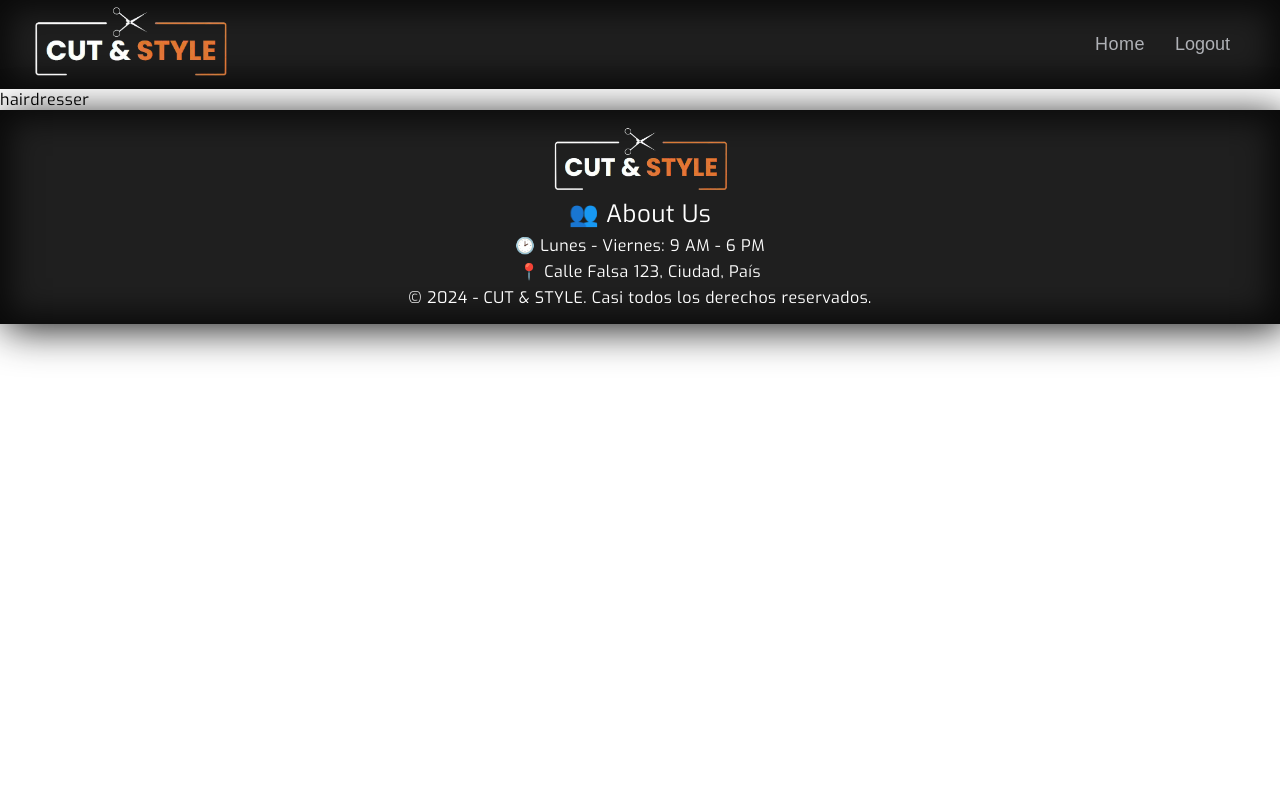
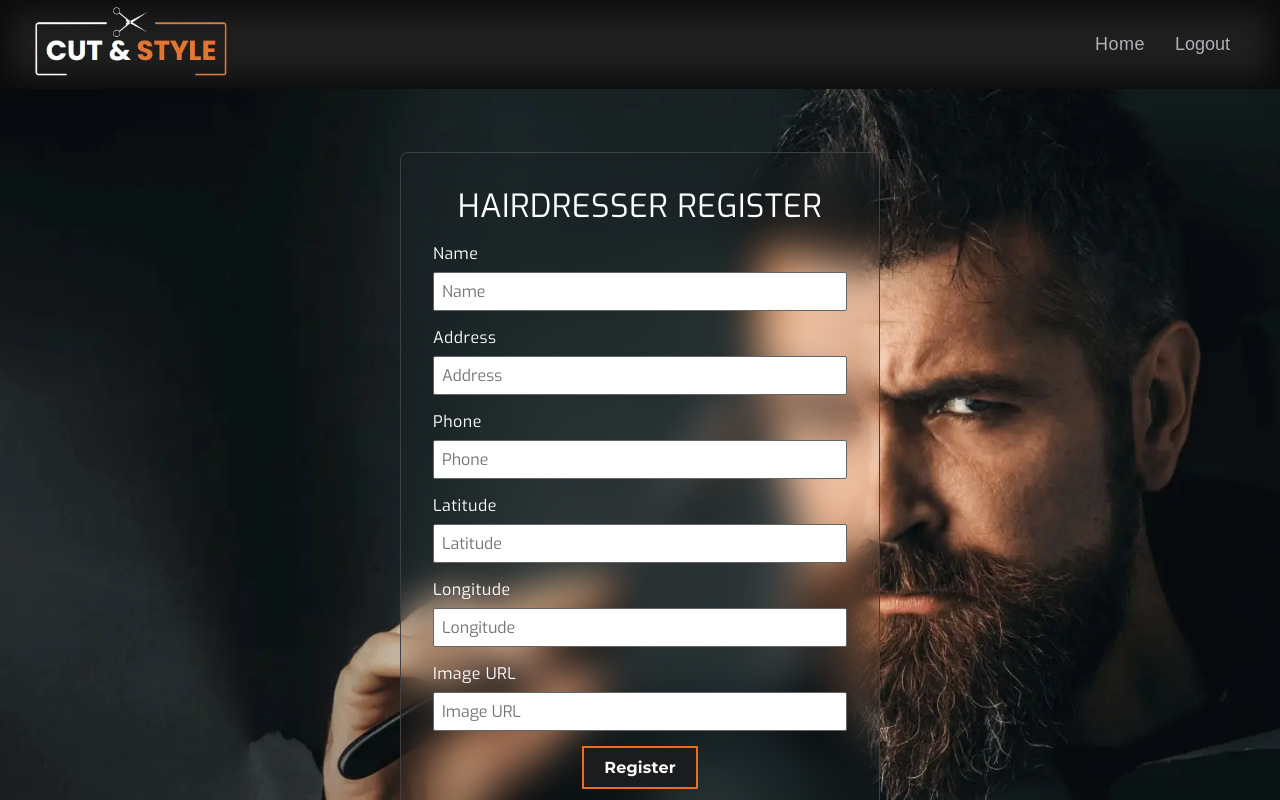
Before and after one commit to FraNkoRasia/CUT-STYLE, a React (Vite) app in the folder frontend/: page /hairdresser in a window 1280 px wide. Shown: the top 800 px of the page. Built offline with nearby package versions, Linux system fonts and the light colour scheme; sample sign-in values are in the browser's storage.

Commit message:
agrego formulario Hairdresser

```diff
--- a/frontend/src/Components/Formularios/Hairdresser.jsx
+++ b/frontend/src/Components/Formularios/Hairdresser.jsx
@@ -1,7 +1,153 @@
-import React from 'react'
+import React, { useState } from 'react';
+import axios from 'axios';
+import toast, { Toaster } from 'react-hot-toast';
+import Boton from '../Boton/Boton';
+import "../Formularios/Formulario.css";
 
-export default function Hairdresser() {
+const Hairdresser = () => {
+  const [formData, setFormData] = useState({
+    name: "",
+    address: "",
+    phone: "",
+    latitude: "",
+    longitude: "",
+    img: "",
+  });
+
+  // Maneja los cambios en los campos del formulario
+  const handleChange = (e) => {
+    const { name, value, type, checked } = e.target;
+
+    setFormData((prevData) => ({
+      ...prevData,
+      [name]: type === "checkbox"
+        ? checked
+        : (name === "latitude" || name === "longitude")
+          ? value !== "" ? parseFloat(value) : "" // Solo parsear si no está vacío
+          : value,
+    }));
+  };
+
+  // Envía los datos del formulario al backend
+  const handleSubmit = async (e) => {
+    e.preventDefault();
+
+    const token = sessionStorage.getItem('token'); // Obtiene el token del almacenamiento
+    if (!formData.latitude || isNaN(formData.latitude) || !formData.longitude || isNaN(formData.longitude)) {
+      toast.error("Por favor ingresa coordenadas válidas para latitud y longitud.");
+      return;
+    }
+    if (!token) {
+      toast.error('No se encontró el token de autenticación.');
+      return;
+    }
+
+    try {
+      const response = await axios.post(
+        `${import.meta.env.VITE_API_URL}/api/v1/barbershops`,
+        {
+          name: formData.name,
+          address: formData.address,
+          phone: formData.phone,
+          latitude: formData.latitude,
+          longitude: formData.longitude,
+          img: formData.img,
+        },
+        {
+          headers: {
+            Authorization: `Bearer ${token}`, // Incluye el token en el encabezado
+          },
+        }
+      );
+
+      console.log(response);
+      toast.success("Peluquería registrada con éxito");
+      setTimeout(() => {
+        window.location.replace('/'); // Redirigir después de 2 segundos
+      }, 2000);
+    } catch (error) {
+      // Verifica si hay un mensaje específico de error y lo muestra
+      if (error.response && error.response.data && error.response.data.message) {
+        toast.error(`Error al registrarte: ${error.response.data.message}`);
+      } else {
+        toast.error('Error al registrarte. Por favor, intenta nuevamente.');
+      }
+    }
+  };
+
   return (
-    <div>hairdresser</div>
-  )
-}
+    <div className="form-container">
+      <section className="section-formulario">
+        <form className="Formulario" onSubmit={handleSubmit}>
+          <h1>HAIRDRESSER REGISTER</h1>
+          <label htmlFor="name">Name</label>
+          <input
+            id="name"
+            name="name"
+            type="text"
+            placeholder="Name"
+            value={formData.name}
+            onChange={handleChange}
+            required
+          />
+          <label htmlFor="address">Address</label>
+          <input
+            id="address"
+            name="address"
+            type="text"
+            placeholder="Address"
+            value={formData.address}
+            onChange={handleChange}
+            required
+          />
+          <label htmlFor="phone">Phone</label>
+          <input
+            id="phone"
+            name="phone"
+            type="text" // Cambiado a "text" para evitar validaciones de número en el teléfono
+            placeholder="Phone"
+            value={formData.phone}
+            onChange={handleChange}
+            required
+          />
+          <label htmlFor="latitude">Latitude</label>
+          <input
+            id="latitude"
+            name="latitude"
+            type="number"
+            step="any"
+            placeholder="Latitude"
+            value={formData.latitude}
+            onChange={handleChange}
+            required
+          />
+          <label htmlFor="longitude">Longitude</label>
+          <input
+            id="longitude"
+            name="longitude"
+            type="number"
+            step="any"
+            placeholder="Longitude"
+            value={formData.longitude}
+            onChange={handleChange}
+            required
+          />
+          <label htmlFor="img">Image URL</label>
+          <input
+            id="img"
+            name="img"
+            type="text"
+            placeholder="Image URL"
+            value={formData.img}
+            onChange={handleChange}
+            required
+          />
+          <Boton texto="Register" className="boton" />
+        </form>
+        <Toaster />
+      </section>
+    </div>
+  );
+};
+
+export default Hairdresser;
--- a/frontend/src/Components/Formularios/Register.jsx
+++ b/frontend/src/Components/Formularios/Register.jsx
@@ -10,7 +10,10 @@ const Register = () => {
   const [formData, setFormData] = useState({
     email: "",
     password: "",
+    password2: "",
     name: "",
+    lastName: "",
+    phone: "",
     roleId: 2,
     tyc: false,
   });
@@ -25,6 +28,10 @@ const Register = () => {
 
   const handleSubmit = async (e) => {
     e.preventDefault();
+    if (formData.password !== formData.password2) {
+      toast.error("Las contraseñas no coinciden");
+      return;
+    }
     try {
       const response = await axios.post(
         `${import.meta.env.VITE_API_URL}/api/v1/register`,
@@ -32,6 +39,8 @@ const Register = () => {
           email: formData.email,
           password: formData.password,
           name: formData.name,
+          lastname: formData.lastName,
+          phone: formData.phone,
           roleId: formData.roleId,
         }
       );
@@ -39,9 +48,20 @@ const Register = () => {
       console.log(response);
 
       toast.success("Usuario registrado con exito!");
-      window.location.replace('/');
+      setTimeout(() => {
+        window.location.replace('/');
+      }, 2000);
+
     } catch (error) {
-      toast.error("Error creando al usuario");
+      if (
+        error.response &&
+        error.response.data &&
+        error.response.data.message
+      ) {
+        toast.error(`Error al registrarte: ${error.response.data.message}`);
+      } else {
+        toast.error("Error al registrarte. Por favor, intenta nuevamente.");
+      }
     }
   };
 
@@ -70,7 +90,7 @@ const Register = () => {
             onChange={handleChange}
             required
           />
-          {/* <label htmlFor="password2">Repeat Password</label>
+          <label htmlFor="password2">Repeat Password</label>
           <input
             id="password2"
             name="password2"
@@ -79,7 +99,7 @@ const Register = () => {
             value={formData.password2}
             onChange={handleChange}
             required
-          /> */}
+          />
           <label htmlFor="name">Name</label>
           <input
             id="name"
@@ -90,7 +110,7 @@ const Register = () => {
             onChange={handleChange}
             required
           />
-          {/* <label htmlFor="lastName">Last Name</label>
+          <label htmlFor="lastName">Last Name</label>
           <input
             id="lastName"
             name="lastName"
@@ -99,8 +119,8 @@ const Register = () => {
             value={formData.lastName}
             onChange={handleChange}
             required
-          /> */}
-          {/* <label htmlFor="phone">Phone</label>
+          />
+          <label htmlFor="phone">Phone</label>
           <input
             id="phone"
             name="phone"
@@ -109,7 +129,7 @@ const Register = () => {
             value={formData.phone}
             onChange={handleChange}
             required
-          /> */}
+          />
           <div className="checkbox">
             <input
               type="checkbox"
--- a/frontend/src/Components/Formularios/RegisterStylist.jsx
+++ b/frontend/src/Components/Formularios/RegisterStylist.jsx
@@ -9,7 +9,10 @@ const RegisterBarbershop = () => {
     const [formData, setFormData] = useState({
         email: "",
         password: "",
+        password2: "",
         name: "",
+        lastName: "",
+        phone: "",
         roleId: 3,
         tyc: false,
     });
@@ -31,6 +34,8 @@ const RegisterBarbershop = () => {
                     email: formData.email,
                     password: formData.password,
                     name: formData.name,
+                    lastname: formData.lastName,
+                    phone: formData.phone,
                     roleId: formData.roleId,
                 }
             );
@@ -38,9 +43,19 @@ const RegisterBarbershop = () => {
             console.log(response);
 
             toast.success("Barbero registrado con exito!");
+            setTimeout(() => {
                 window.location.replace('/');
+            }, 2000);
         } catch (error) {
-            toast.error("Error creando al usuario");
+            if (
+                error.response &&
+                error.response.data &&
+                error.response.data.message
+            ) {
+                toast.error(`Error al iniciar sesión: ${error.response.data.message}`);
+            } else {
+                toast.error("Error al iniciar sesión. Por favor, intenta nuevamente.");
+            }
         }
     };
 
@@ -69,7 +84,7 @@ const RegisterBarbershop = () => {
                         onChange={handleChange}
                         required
                     />
-                    {/* <label htmlFor="password2">Repeat Password</label>
+                    <label htmlFor="password2">Repeat Password</label>
                     <input
                         id="password2"
                         name="password2"
@@ -78,7 +93,7 @@ const RegisterBarbershop = () => {
                         value={formData.password2}
                         onChange={handleChange}
                         required
-          /> */}
+                    />
                     <label htmlFor="name">Name</label>
                     <input
                         id="name"
@@ -89,7 +104,7 @@ const RegisterBarbershop = () => {
                         onChange={handleChange}
                         required
                     />
-                    {/* <label htmlFor="lastName">Last Name</label>
+                    <label htmlFor="lastName">Last Name</label>
                     <input
                         id="lastName"
                         name="lastName"
@@ -98,8 +113,8 @@ const RegisterBarbershop = () => {
                         value={formData.lastName}
                         onChange={handleChange}
                         required
-          /> */}
-                    {/* <label htmlFor="phone">Phone</label>
+                    />
+                    <label htmlFor="phone">Phone</label>
                     <input
                         id="phone"
                         name="phone"
@@ -108,7 +123,7 @@ const RegisterBarbershop = () => {
                         value={formData.phone}
                         onChange={handleChange}
                         required
-          /> */}
+                    />
                     <div className="checkbox">
                         <input
                             type="checkbox"
```
Lines whose indentation alone changed are shown as unchanged.
